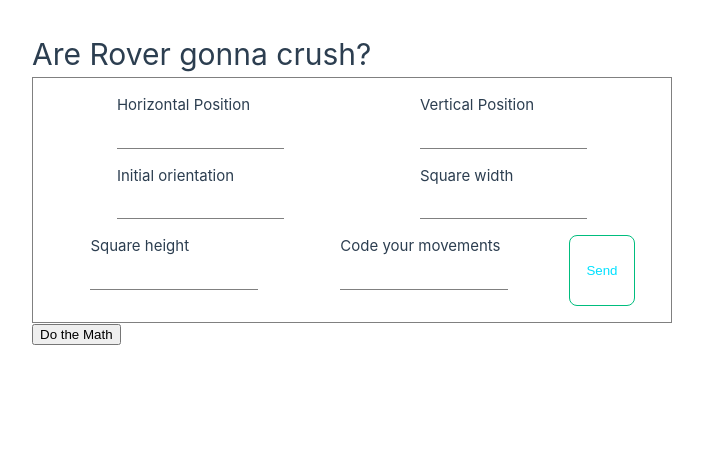
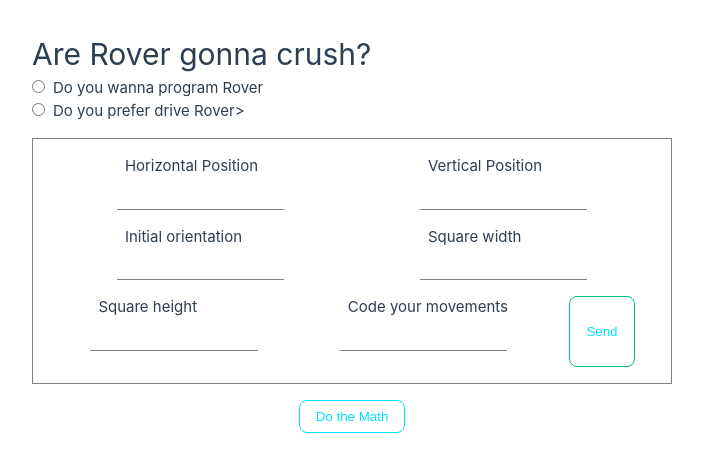
Before and after one commit to nooors/collision-vue3, a Vue app: page / in a window 1280 px wide. Shown: the top 472 px of the page, without its empty margins (288-991 px from the left). Built offline with nearby package versions, Linux system fonts and the light colour scheme.

Commit message:
event listeners working

```diff
--- a/src/components/TheForm.vue
+++ b/src/components/TheForm.vue
@@ -37,6 +37,7 @@ export default {
       numRegExp: /^[0-9]/,
       orientationRegExp: /[neswNESW]/,
       ordersRegExp: /[lraLRA]/,
+      disabled: false,
     };
   },
   methods: {
@@ -48,10 +49,8 @@ export default {
     },
   },
   watch: {
-    info(){
-
-    }
-  }
+    info() {},
+  },
 };
 </script>
 
--- a/src/components/TheMath.vue
+++ b/src/components/TheMath.vue
@@ -1,7 +1,9 @@
 <template>
   <main>
     <the-form @setObject="runRover" />
-    <button class="btn" @click="doTheMath">Do the Math</button>
+    <div class="do-math">
+      <button class="btn" @click="doTheMath">Do the Math</button>
+    </div>
     <div class="display" v-if="objectNew">
       <the-moves :value="rover.position.x">
         <slot>X:</slot>
@@ -13,17 +15,22 @@
         <slot>Orientation:</slot>
       </the-moves>
     </div>
+    <div class="result" v-if="rover.finished">
+      <the-result :value="rover.crashed"><slot>Result:</slot></the-result>
+      <the-result :value="rover.movements"><slot>Movement:</slot></the-result>
+    </div>
   </main>
 </template>
 <script>
 import TheForm from "@/components/TheForm.vue";
 import Rover from "@/utils/rover.js";
+import TheResult from "@/components/TheResult.vue";
 
 import { createConditionalExpression } from "@vue/compiler-core";
 import TheMoves from "./TheMoves.vue";
 export default {
   name: "TheMath",
-  components: { TheForm, TheMoves },
+  components: { TheForm, TheMoves, TheResult },
   data() {
     return {
       orders: "",
@@ -33,10 +40,16 @@ export default {
       crash: false,
     };
   },
+  mounted() {
+    window.addEventListener("keydown", this.keyHandler);
+  },
+  destroyed() {
+    window.removeEventListener("keydown", this.keyHandler);
+  },
   methods: {
     runRover(info) {
       this.rover = new Rover(
-        info.currentOrientation,
+        info.currentOrientation, // class constructor
         info.positionX,
         info.positionY,
         info.width,
@@ -68,20 +81,51 @@ export default {
         }
       }
       this.rover.finished = true;
-      this.rover.movements = this.rover.orders.length;
+      this.rover.movements = this.orders.length;
+      this.rover.crashed = true;
       return this.rover;
     },
     colision(movement) {
-      this.rover.finished = false;
+      this.rover.finished = true;
       this.rover.movements = movement;
+      this.rover.crashed = false;
+      alert("crash");
+    },
+    keyHandler(e) {
+      if (e.keyCode === 76 || e.keyCode === 82 || e.keyCode === 65) {
+        alert();
+      }
     },
   },
 };
 </script>
 <style scoped>
+.do-math {
+  display: flex;
+  justify-content: center;
+  margin-top: 1rem;
+}
+.btn {
+  background-color: transparent;
+  color: rgb(0, 225, 255);
+  border: 1px solid rgb(0, 225, 255);
+  border-radius: 0.5rem;
+  padding: 0.5rem 1rem;
+  transition: all 200ms;
+  cursor: pointer;
+}
+.btn:hover {
+  transform: scale(1.1);
+}
 .display {
-  margin-top: 3rem;
+  margin-top: 1rem;
   display: flex;
   justify-content: space-around;
 }
+.result {
+  margin-top: 1rem;
+  display: flex;
+  justify-content: center;
+  margin: 2rem;
+}
 </style>
--- /dev/null
+++ b/src/components/TheResult.vue
@@ -0,0 +1,22 @@
+<template>
+  <div class="result">
+    <div class="label"><slot></slot></div>
+    <div class="value">{{ value }}</div>
+  </div>
+</template>
+
+<script>
+export default {
+  name: "TheResult",
+  props: ["value"],
+};
+</script>
+<style>
+.result .value {
+  height: 1.75rem;
+  border: 1px solid rgb(0, 255, 255);
+  border-radius: 0.5rem;
+  margin-left: 0.5rem;
+  padding:0 1.2rem
+}
+</style>
--- a/src/utils/rover.js
+++ b/src/utils/rover.js
@@ -8,6 +8,7 @@ export default class Rover {
   orientationNumber = 0;
   finished = false;
   movements = null;
+  crashed = false;
 
   constructor(orientation, positionX, positionY, squareX, squareY) {
     this.position.x = positionX;
--- a/src/views/HomeView.vue
+++ b/src/views/HomeView.vue
@@ -1,5 +1,15 @@
 <template>
   <h1>Are Rover gonna crush?</h1>
+  <form action="choice" class="action" @change="choice">
+    <div class="program">
+      <input type="radio" name="choice" value="program" id="program" />
+      <label for="program">Do you wanna program Rover</label>
+    </div>
+    <div class="drive">
+      <input type="radio" name="choice" value="drive" id="drive" />
+      <label for="drive">Do you prefer drive Rover</label>>
+    </div>
+  </form>
   <the-math></the-math>
 </template>
 
@@ -8,7 +18,21 @@ import TheMath from "../components/TheMath.vue";
 
 export default {
   components: { TheMath },
+  methods: {
+    choice() {
+      alert();
+    },
+  },
 };
 </script>
 
-<style></style>
+<style>
+.action {
+  display: flex;
+  flex-flow: column wrap;
+  margin-bottom: 1rem;
+}
+label {
+  margin-left: 0.5rem;
+}
+</style>
```
Also changed, not shown: src/components/icons/IconCommunity.vue (deleted, +0 -7 lines), src/components/icons/IconDocumentation.vue (deleted, +0 -7 lines), src/components/icons/IconEcosystem.vue (deleted, +0 -7 lines), src/components/icons/IconSupport.vue (deleted, +0 -7 lines), src/components/icons/IconTooling.vue (deleted, +0 -19 lines).
